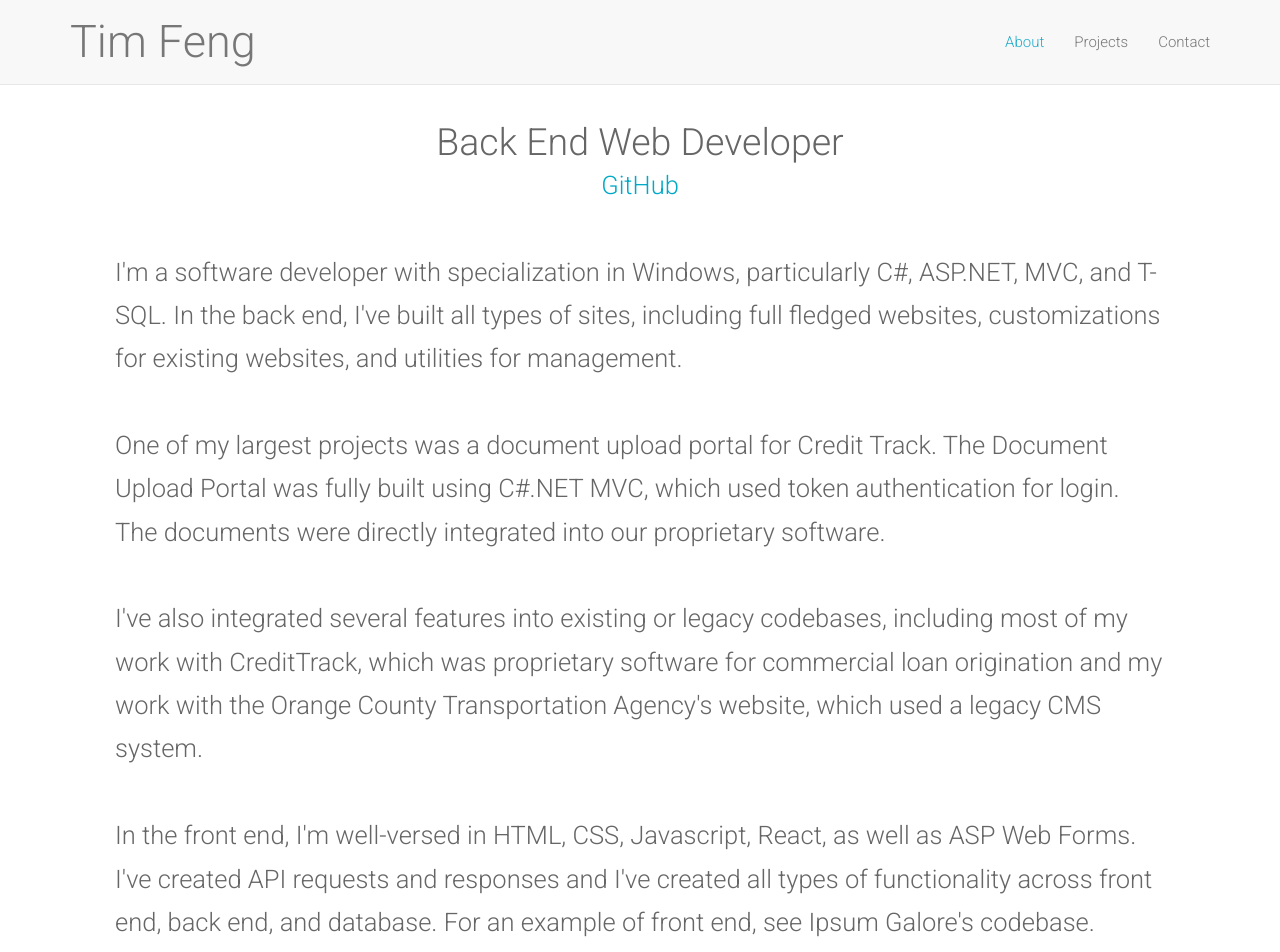
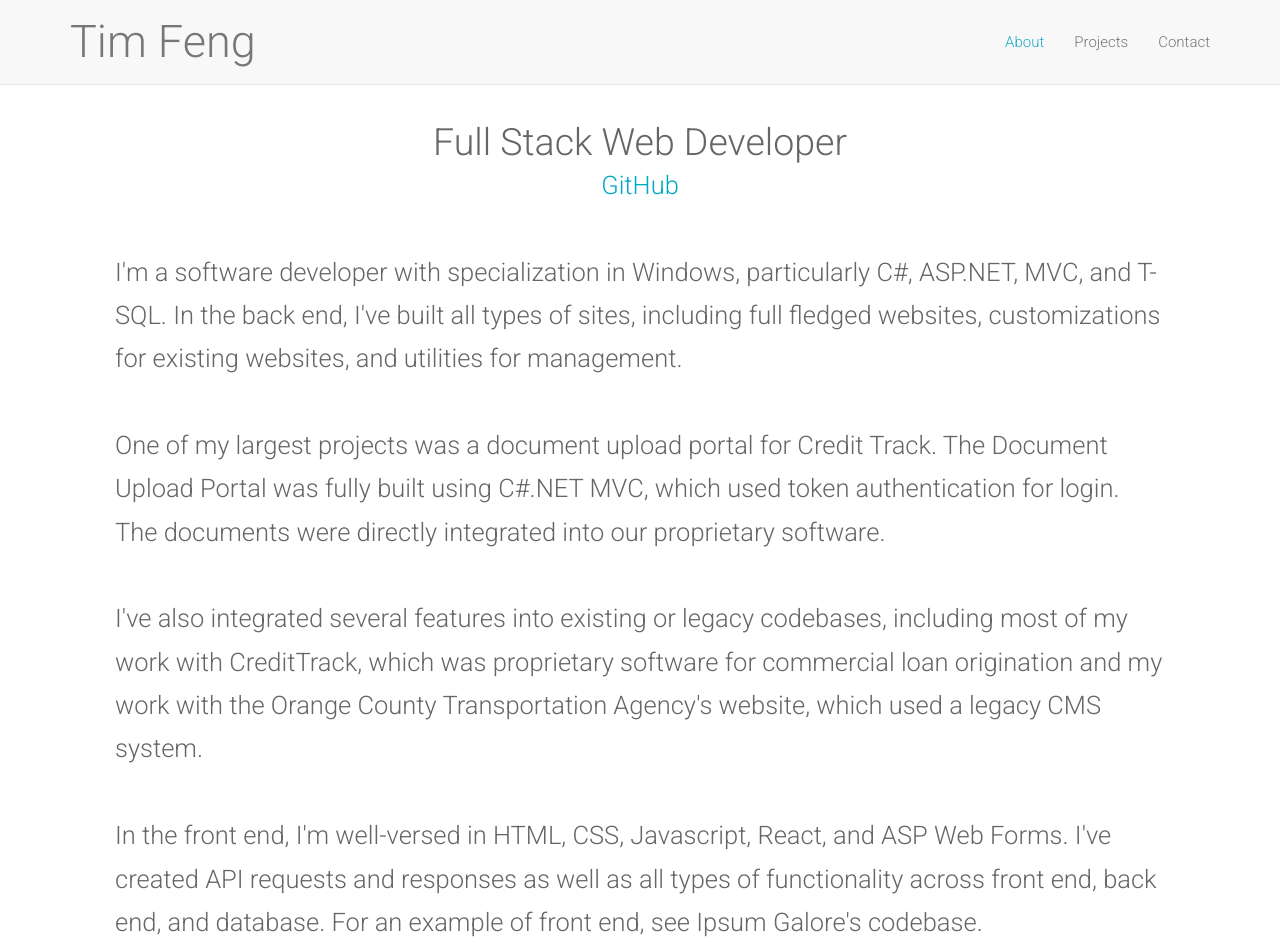
Before and after one commit to spikers/portfolio, a website: page index.html in a window 1280 px wide. Shown: the top 952 px of the page. Drawn offline with Linux system fonts and the light colour scheme.

Commit message:
V3: Updated copy with proofreader.

```diff
--- a/index.html
+++ b/index.html
@@ -74,14 +74,14 @@
 <!-- Circle Starts -->
 <div id="about"  class="container spacer about">
 <!--<h2 class="text-center wowload fadeInUp" id="title">Tim Feng</h2>-->
-<h2 class="text-center wowload fadeInUp" id="title">Back End Web Developer</h2>
+<h2 class="text-center wowload fadeInUp" id="title">Full Stack Web Developer</h2>
 <p class="text-center wowload fadeInUp" id="subsubtitle"><a href="https://github.com/spikers" target="blank">GitHub</a></p>
   <div class="row">
     <div class="col-sm-12 wowload fadeInLeft">
       <p>I'm a software developer with specialization in Windows, particularly C#, ASP.NET, MVC, and T-SQL. In the back end, I've built all types of sites, including full fledged websites, customizations for existing websites, and utilities for management. </p>
       <p>One of my largest projects was a document upload portal for Credit Track. The Document Upload Portal was fully built using C#.NET MVC, which used token authentication for login. The documents were directly integrated into our proprietary software.</p>
       <p>I've also integrated several features into existing or legacy codebases, including most of my work with CreditTrack, which was proprietary software for commercial loan origination and my work with the Orange County Transportation Agency's website, which used a legacy CMS system. </p>
-      <p>In the front end, I'm well-versed in HTML, CSS, Javascript, React, as well as ASP Web Forms. I've created API requests and responses and I've created all types of functionality across front end, back end, and database. For an example of front end, see Ipsum Galore's codebase.</p>
+      <p>In the front end, I'm well-versed in HTML, CSS, Javascript, React, and ASP Web Forms. I've created API requests and responses as well as all types of functionality across front end, back end, and database. For an example of front end, see Ipsum Galore's codebase.</p>
       <p>For database work, I've written dozens of stored procedures for production databases. I have experience in SQL Server, MySQL, and Entity Framework. </p>
       <p>I have an enormous amount of experience and I would love to chat with you about how I could help your company meet its goals. Please contact me for more information.</p>
     </div>
@@ -216,7 +216,7 @@
   <a href="https://linkedin.com/in/tim-feng" target="blank"><i class="fa fa-linkedin fa-2x"></i></a>
   <a href="https://github.com/spikers" target="blank"><i class="fa fa-github fa-2x"></i></a>
 </p>
-Copyright 2017 Tim Feng. All rights reserved.
+Copyright 2021 Tim Feng. All rights reserved.
 </div>
 <!-- # Footer Ends -->
 
```
